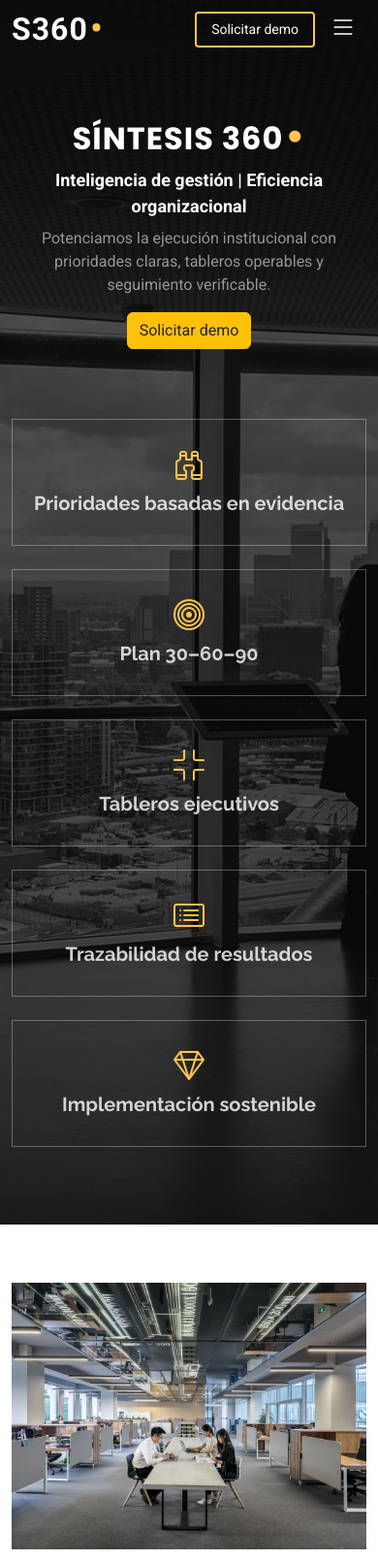
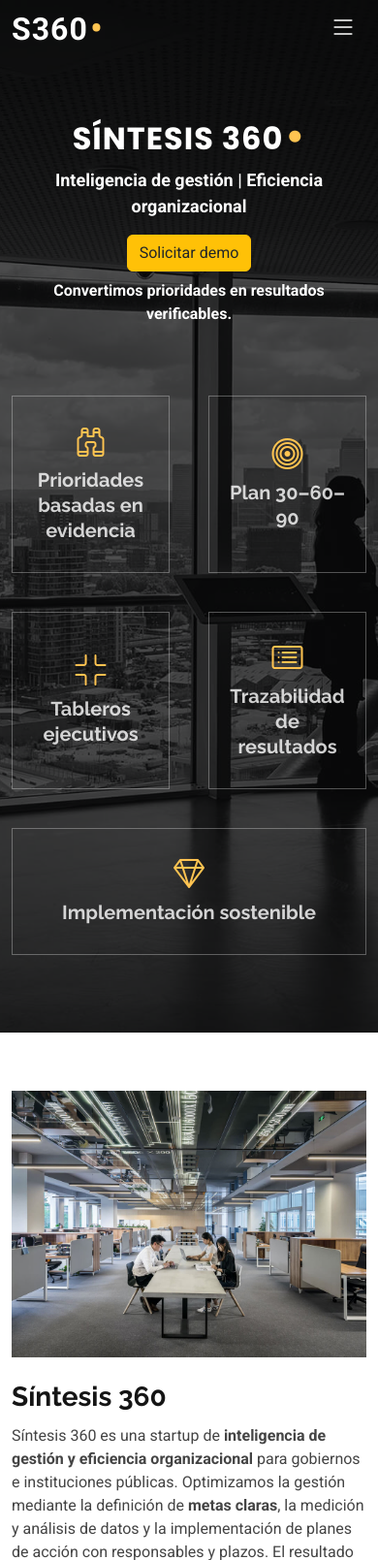
Before and after one commit to sbonacci33/govtech, a Flask app: page / in a window 390 px wide. Shown: the top 1609 px of the page at 97% size. Run offline with Flask 3, Linux system fonts and the light colour scheme; some libraries are stand-ins or nearby versions.

Commit message:
Remove hero support line

```diff
--- a/static/css/main.css
+++ b/static/css/main.css
@@ -919,6 +919,13 @@ section,
   margin-top: 8px;
 }
 
+.hero .hero-claim {
+  font-size: 18px;
+  font-weight: 600;
+  color: var(--heading-color);
+  margin-top: 8px;
+}
+
 .hero .icon-box {
   padding: 30px 20px;
   transition: ease-in-out 0.3s;
@@ -960,6 +967,22 @@ section,
 }
 
 @media (max-width: 768px) {
+  .hero .hero-icon-row {
+    display: grid;
+    grid-template-columns: repeat(2, minmax(0, 1fr));
+    gap: 16px;
+  }
+
+  .hero .hero-icon-row > [class*="col-"] {
+    width: 100%;
+    max-width: 100%;
+    flex: 0 0 auto;
+  }
+
+  .hero .hero-icon-row > [class*="col-"]:nth-child(5) {
+    grid-column: 1 / -1;
+  }
+
   .hero h2,
   .hero h1 {
     font-size: 32px;
@@ -978,6 +1001,10 @@ section,
   }
 
   .hero .hero-support {
+    font-size: 16px;
+  }
+
+  .hero .hero-claim {
     font-size: 16px;
   }
 }
--- a/templates/contacto.html
+++ b/templates/contacto.html
@@ -48,8 +48,6 @@
         </ul>
         <i class="mobile-nav-toggle d-xl-none bi bi-list"></i>
       </nav>
-
-      <a class="btn-getstarted" href="{{ url_for('contacto') }}">Solicitar demo</a>
 
     </div>
   </header>
--- a/templates/equipo.html
+++ b/templates/equipo.html
@@ -48,8 +48,6 @@
         </ul>
         <i class="mobile-nav-toggle d-xl-none bi bi-list"></i>
       </nav>
-
-      <a class="btn-getstarted" href="{{ url_for('contacto') }}">Solicitar demo</a>
 
     </div>
   </header>
--- a/templates/index.html
+++ b/templates/index.html
@@ -59,8 +59,6 @@
         <i class="mobile-nav-toggle d-xl-none bi bi-list"></i>
       </nav>
 
-      <a class="btn-getstarted" href="{{ url_for('contacto') }}">Solicitar demo</a>
-
     </div>
   </header>
 
@@ -77,12 +75,12 @@
           <div class="col-xl-6 col-lg-8">
             <h1 class="hero-title">SÍNTESIS <span class="hero-title-number">360</span><span class="hero-title-dot" aria-hidden="true">•</span></h1>
             <p class="hero-lead">Inteligencia de gestión | Eficiencia organizacional</p>
-            <p class="hero-support">Potenciamos la ejecución institucional con prioridades claras, tableros operables y seguimiento verificable.</p>
             <a class="btn btn-warning text-dark mt-3" href="{{ url_for('contacto') }}">Solicitar demo</a>
+            <p class="hero-claim">Convertimos prioridades en resultados verificables.</p>
           </div>
         </div>
 
-        <div class="row gy-4 mt-5 justify-content-center" data-aos="fade-up" data-aos-delay="200">
+        <div class="row gy-4 mt-5 justify-content-center hero-icon-row" data-aos="fade-up" data-aos-delay="200">
           <div class="col-xl-2 col-md-4" data-aos="fade-up" data-aos-delay="300">
             <div class="icon-box">
               <i class="bi bi-binoculars"></i>
--- a/templates/servicios.html
+++ b/templates/servicios.html
@@ -48,8 +48,6 @@
         </ul>
         <i class="mobile-nav-toggle d-xl-none bi bi-list"></i>
       </nav>
-
-      <a class="btn-getstarted" href="{{ url_for('contacto') }}">Solicitar demo</a>
 
     </div>
   </header>
```
